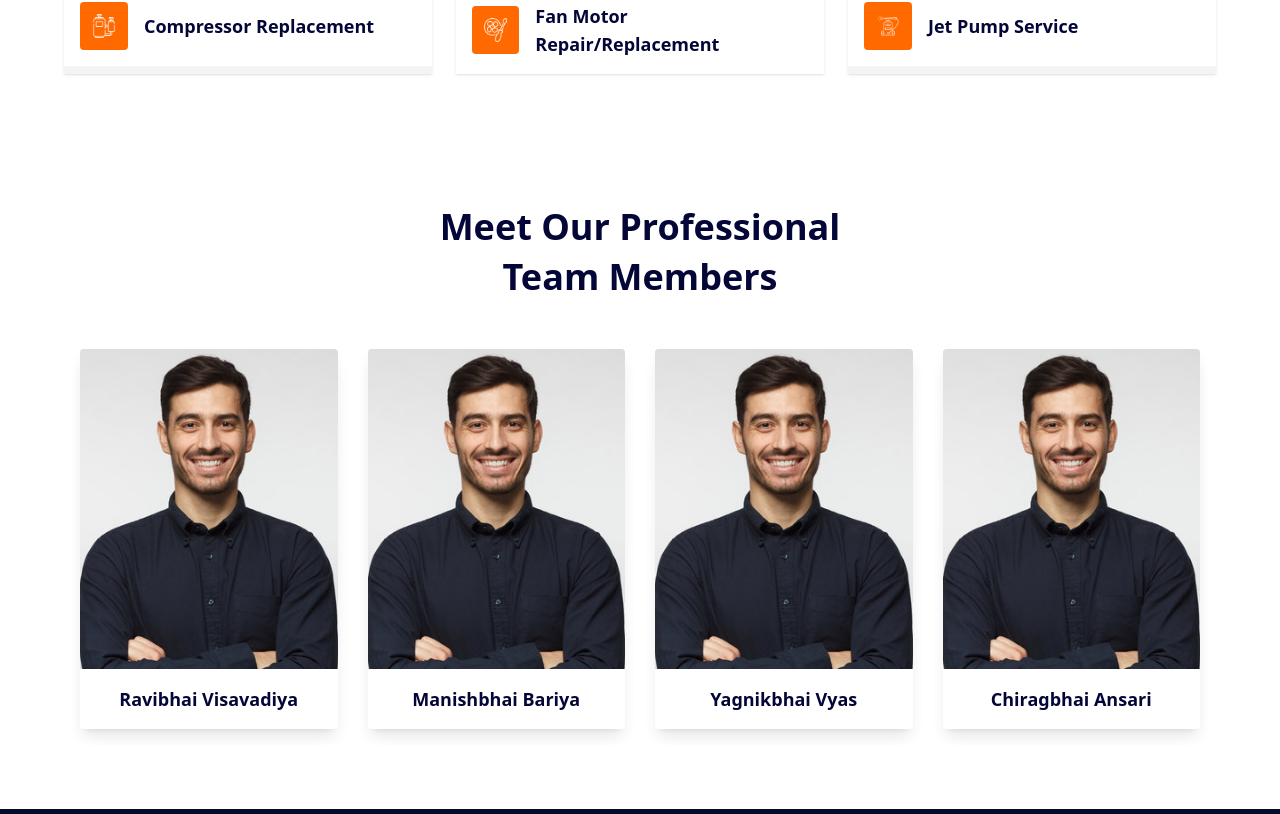
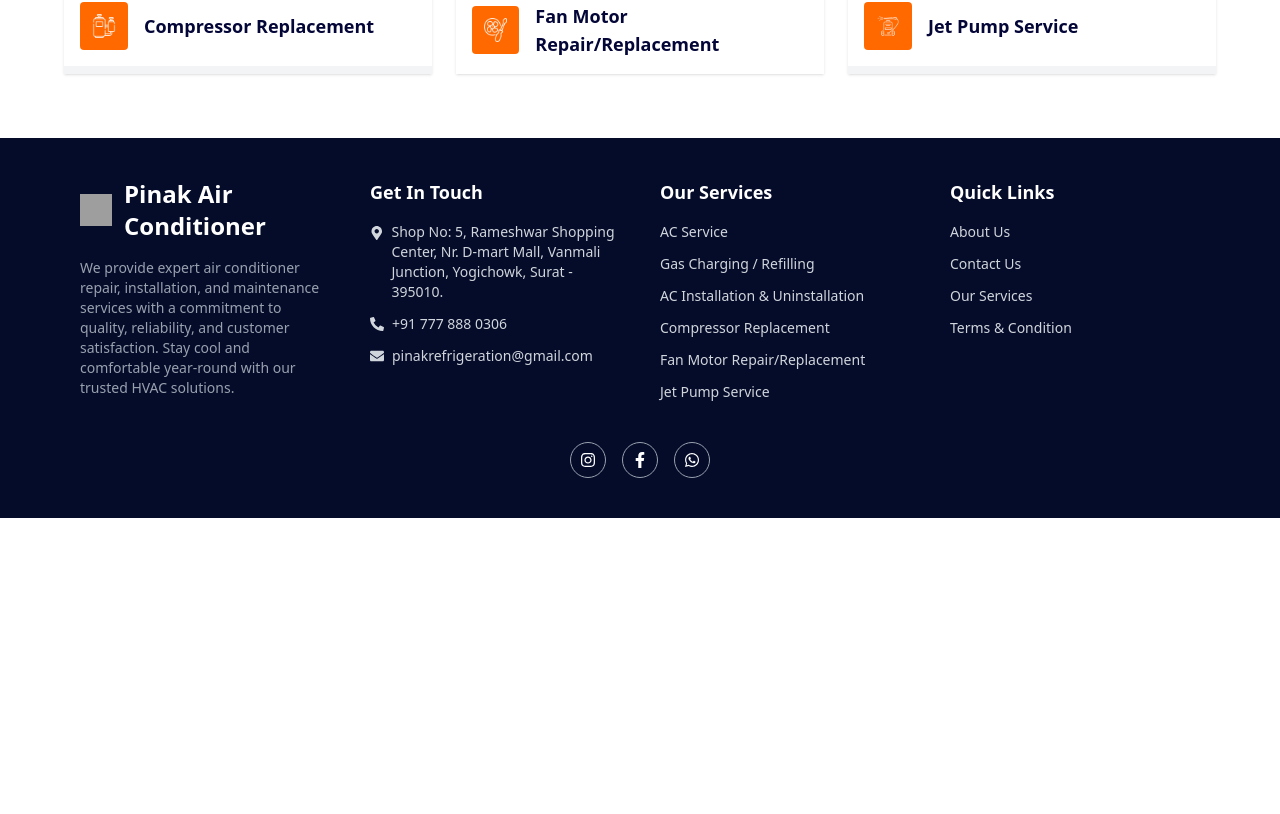
Before and after one commit to darpanparmar913/pinak-ac, a React (Vite) app: page / in a window 1280 px wide. Shown: the part 3326-4140 px from the top of the page. After the commit the page ends 3844 px from the top, so only its background shows below. Built offline with nearby package versions, Linux system fonts and the light colour scheme; grey boxes are pictures that could not be loaded.

Commit message:
remove team slider

```diff
--- a/src/components/HomePage.jsx
+++ b/src/components/HomePage.jsx
@@ -4,7 +4,6 @@ import ServiceCenter from './ServiceCenter/ServiceCenter'
 import ClientNumber from './ClientSection/ClientSection'
 import WhyChooseUs from './WhyChooseUs/WhyChooseUs'
 import ServicesSection from './ServicesSection/ServicesSection'
-import TeamSlider from './TeamSection/TeamSection'
 
 const HomePage = () => {
     return (
@@ -14,7 +13,6 @@ const HomePage = () => {
             <ClientNumber />
             <WhyChooseUs />
             <ServicesSection />
-            <TeamSlider />
         </>
     )
 }
--- a/src/components/TeamSection/TeamSection.jsx
+++ /dev/null
@@ -1,89 +0,0 @@
-import React from "react";
-import { Swiper, SwiperSlide } from "swiper/react";
-import { Navigation, Pagination, Autoplay } from "swiper/modules";
-import "swiper/css";
-import "swiper/css/navigation";
-import "swiper/css/pagination";
-
-const teamMembers = [
-  {
-    name: "Ravibhai Visavadiya",
-    image: "/images/team-1.jpg",
-  },
-  {
-    name: "Manishbhai Bariya",
-    image: "/images/team-1.jpg",
-  },
-  {
-    name: "Yagnikbhai Vyas",
-    image: "/images/team-1.jpg",
-  },
-  {
-    name: "Chiragbhai Ansari",
-    image: "/images/team-1.jpg",
-  },
-  {
-    name: "Bitubhai Singh",
-    image: "/images/team-1.jpg",
-  },
-  {
-    name: "Ranjeetbhai Chorasiya",
-    image: "/images/team-1.jpg",
-  },
-  {
-    name: "Sivambhai Goswami",
-    image: "/images/team-1.jpg",
-  },
-  {
-    name: "Susilbhai Kumar",
-    image: "/images/team-1.jpg",
-  },
-];
-
-const TeamSlider = () => {
-  return (
-    <section className="py-16 px-4 md:px-16 bg-white">
-      <div className="text-center mb-12">
-        <h2 className="text-2xl md:text-4xl font-bold text-[#030637] leading-snug">
-          Meet Our Professional <br />
-          Team Members
-        </h2>
-      </div>
-
-      <Swiper
-        modules={[Navigation, Autoplay]}
-        spaceBetween={30}
-        slidesPerView={1}
-        loop={true}
-        pagination={{ clickable: true }}
-        // autoplay={{ delay: 2500 }}
-        breakpoints={{
-          640: { slidesPerView: 1 },
-          768: { slidesPerView: 2 },
-          1024: { slidesPerView: 3 },
-          1280: { slidesPerView: 4 },
-        }}
-        className="!px-4"
-      >
-        {teamMembers.map((member, index) => (
-          <SwiperSlide key={index}>
-            <div className="bg-gray-100 shadow-lg rounded overflow-hidden mb-4">
-              <img
-                src={member.image}
-                alt={member.name}
-                className="w-full h-80 object-cover"
-              />
-              <div className="text-center py-4 bg-white">
-                <h3 className="text-lg font-bold text-[#030637]">
-                  {member.name}
-                </h3>
-              </div>
-            </div>
-          </SwiperSlide>
-        ))}
-      </Swiper>
-    </section>
-  );
-};
-
-export default TeamSlider;
```
